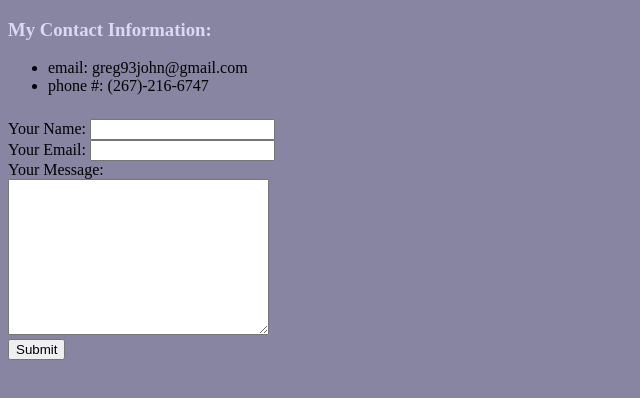
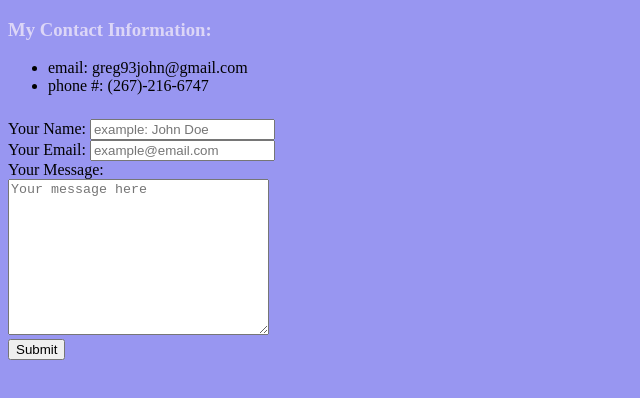
Before and after one commit to greg93john/cv, a plain HTML site: page contact-me.html in a window 1280 px wide. Shown: the whole page, without its empty margins (0-640 px from the left). Drawn offline with Linux system fonts and the light colour scheme.

Commit message:
Add files via upload
updates the background color of the site and updates the contact-me page

```diff
--- a/contact-me.html
+++ b/contact-me.html
@@ -14,11 +14,11 @@
     <hr>
     <form action="mailto:greg93john@gmail.com" method="post" enctype="text/plain">
       <label for="">Your Name:</label>
-      <input type="text" name="yourName" value=""><br>
+      <input type="text" name="yourName" value="" placeholder="example: John Doe"><br>
       <label for="">Your Email:</label>
-      <input type="email" name="yourEmail" value=""><br>
+      <input type="email" name="yourEmail" value="" placeholder="example@email.com"><br>
       <label for="">Your Message:</label><br>
-      <textarea name="yourMessage" rows="10" cols="30"></textarea><br>
+      <textarea name="yourMessage" rows="10" cols="30" placeholder="Your message here"></textarea><br>
       <input type="submit" name="">
     </form>
   </body>
--- a/css/styles.css
+++ b/css/styles.css
@@ -1,5 +1,5 @@
 body {
-  background-color: #8785a2;
+  background-color: #9896f1;
 }
 
 hr  {
```
